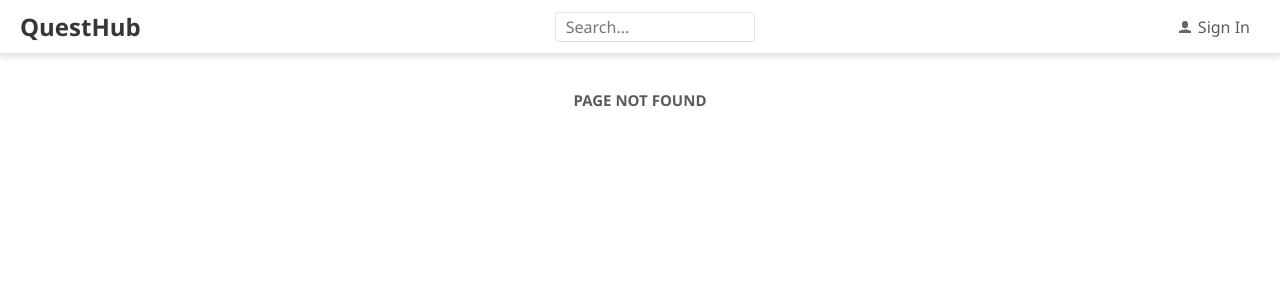
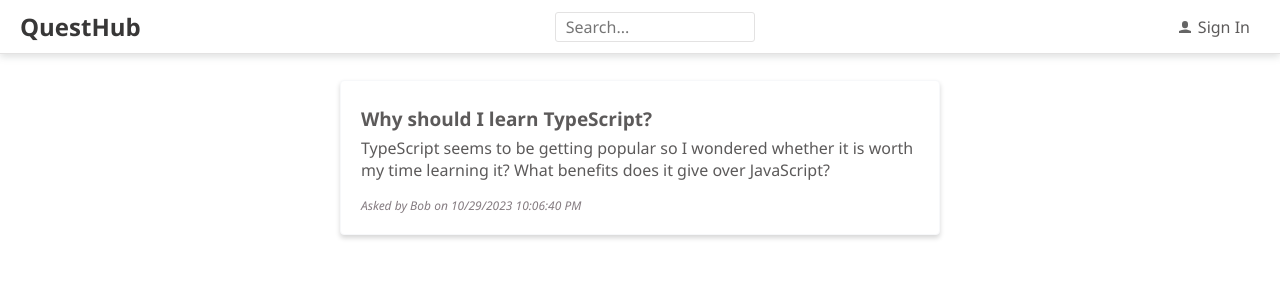
Before and after one commit to sameera999/questHub, a React (Create React App) app in the folder frontend/: page /questions/1 in a window 1280 px wide. Before the commit this address had no page. Shown: the top 300 px of the page. Built offline with nearby package versions, Linux system fonts and the light colour scheme.

Commit message:
define route paramteres to question page and styled selected question page

```diff
--- a/frontend/src/App.tsx
+++ b/frontend/src/App.tsx
@@ -10,6 +10,7 @@ import { SearchPage } from './SearchPage';
 import { AskPage } from './AskPage';
 import { SignInPage } from './SignInPage';
 import { NotFoundPage } from './NotFoundPage';
+import { QuestionPage } from './QuestionPage';
 
 function App() {
   const unused = 'something';
@@ -29,6 +30,7 @@ function App() {
           <Route path="search" element={<SearchPage />} />
           <Route path="ask" element={<AskPage />} />
           <Route path="signin" element={<SignInPage />} />
+          <Route path="questions/:questionId" element={<QuestionPage />} />
           <Route path="*" element={<NotFoundPage />} />
         </Routes>
       </div>
--- a/frontend/src/Header.tsx
+++ b/frontend/src/Header.tsx
@@ -3,6 +3,7 @@ import { css } from '@emotion/react';
 import { fontFamily, fontSize, gray1, gray2, gray5 } from './Styles';
 import React from 'react';
 import { UserIcon } from './Icons';
+import { Link } from 'react-router-dom';
 
 export const Header = () => {
   const handleSearchInputChange = (e: React.ChangeEvent<HTMLInputElement>) => {
@@ -24,8 +25,8 @@ export const Header = () => {
         box-shadow: 0 3px 7px 0 rgba(110, 112, 114, 0.21);
       `}
     >
-      <a
-        href="./"
+      <Link
+        to="/"
         css={css`
           font-size: 24px;
           font-weight: bold;
@@ -34,7 +35,7 @@ export const Header = () => {
         `}
       >
         QuestHub
-      </a>
+      </Link>
       <input
         type="text"
         placeholder="Search..."
@@ -55,8 +56,8 @@ export const Header = () => {
           }
         `}
       />
-      <a
-        href="./signin"
+      <Link
+        to="signin"
         css={css`
           font-family: ${fontFamily};
           font-size: ${fontSize};
@@ -75,7 +76,7 @@ export const Header = () => {
       >
         <UserIcon />
         <span>Sign In</span>
-      </a>
+      </Link>
     </div>
   );
 };
--- a/frontend/src/HomePage.tsx
+++ b/frontend/src/HomePage.tsx
@@ -6,8 +6,10 @@ import { getUnansweredQuestions, QuestionData } from './QuestionsData';
 import { Page } from './Page';
 import { PageTitle } from './PageTitle';
 import { PrimaryButton } from './Styles';
+import { useNavigate } from 'react-router-dom';
 
 export const HomePage = () => {
+  const navigate = useNavigate();
   const [questions, setQuestions] = React.useState<QuestionData[]>([]);
   const [questionsLoading, setQuestionsLoading] = React.useState(true);
 
@@ -21,7 +23,7 @@ export const HomePage = () => {
   }, []);
   console.log('rendered');
   const handleAskQuestionClick = () => {
-    console.log('TODO - move to the AskPage');
+    navigate('ask');
   };
 
   return (
--- a/frontend/src/Question.tsx
+++ b/frontend/src/Question.tsx
@@ -3,6 +3,7 @@ import { css } from '@emotion/react';
 import { gray2, gray3 } from './Styles';
 import React from 'react';
 import { QuestionData } from './QuestionsData';
+import { Link } from 'react-router-dom';
 
 interface Props {
   data: QuestionData;
@@ -16,7 +17,15 @@ export const Question = ({ data, showContent = true }: Props) => (
       font-size: 19px;
     `}
   >
-    <div>{data.title}</div>
+    <Link
+      css={css`
+        text-decoration: none;
+        color: ${gray2};
+      `}
+      to={`/questions/${data.questionId}`}
+    >
+      {data.title}
+    </Link>
     {showContent && (
       <div
         css={css`
--- a/frontend/src/QuestionPage.tsx
+++ b/frontend/src/QuestionPage.tsx
@@ -1,3 +1,69 @@
+/** @jsxImportSource @emotion/react */
+import { css } from '@emotion/react';
+import { gray3, gray6 } from './Styles';
 import React from 'react';
 import { Page } from './Page';
-export const QuestionPage = () => <Page>Question Page</Page>;
+import { useParams } from 'react-router-dom';
+import { QuestionData, getQuestion } from './QuestionsData';
+
+export const QuestionPage = () => {
+  const { questionId } = useParams();
+  const [question, setQuestion] = React.useState<QuestionData | null>(null);
+
+  React.useEffect(() => {
+    const doGetQuestion = async (questionId: number) => {
+      const foundQuestion = await getQuestion(questionId);
+      setQuestion(foundQuestion);
+    };
+    if (questionId) {
+      doGetQuestion(Number(questionId));
+    }
+  }, [questionId]);
+
+  return (
+    <Page>
+      <div
+        css={css`
+          background-color: white;
+          padding: 15px 20px 20px 20px;
+          border-radius: 4px;
+          border: 1px solid ${gray6};
+          box-shadow: 0 3px 5px 0 rgba(0, 0, 0, 0.16);
+        `}
+      >
+        <div
+          css={css`
+            font-size: 19px;
+            font-weight: bold;
+            margin: 10px 0px 5px;
+          `}
+        >
+          {question === null ? '' : question.title}
+        </div>
+        {question !== null && (
+          <React.Fragment>
+            <p
+              css={css`
+                margin-top: 0px;
+                background-color: white;
+              `}
+            >
+              {question.content}
+            </p>
+            <div
+              css={css`
+                font-size: 12px;
+                font-style: italic;
+                color: ${gray3};
+              `}
+            >
+              {`Asked by ${question.userName} on
+  ${question.created.toLocaleDateString()}
+  ${question.created.toLocaleTimeString()}`}
+            </div>
+          </React.Fragment>
+        )}
+      </div>
+    </Page>
+  );
+};
--- a/frontend/src/QuestionsData.ts
+++ b/frontend/src/QuestionsData.ts
@@ -58,3 +58,11 @@ export const getUnansweredQuestions = async (): Promise<QuestionData[]> => {
 const wait = (ms: number): Promise<void> => {
   return new Promise((resolve) => setTimeout(resolve, ms));
 };
+
+export const getQuestion = async (
+  questionId: number,
+): Promise<QuestionData | null> => {
+  await wait(500);
+  const results = questions.filter((q) => q.questionId === questionId);
+  return results.length === 0 ? null : results[0];
+};
```
